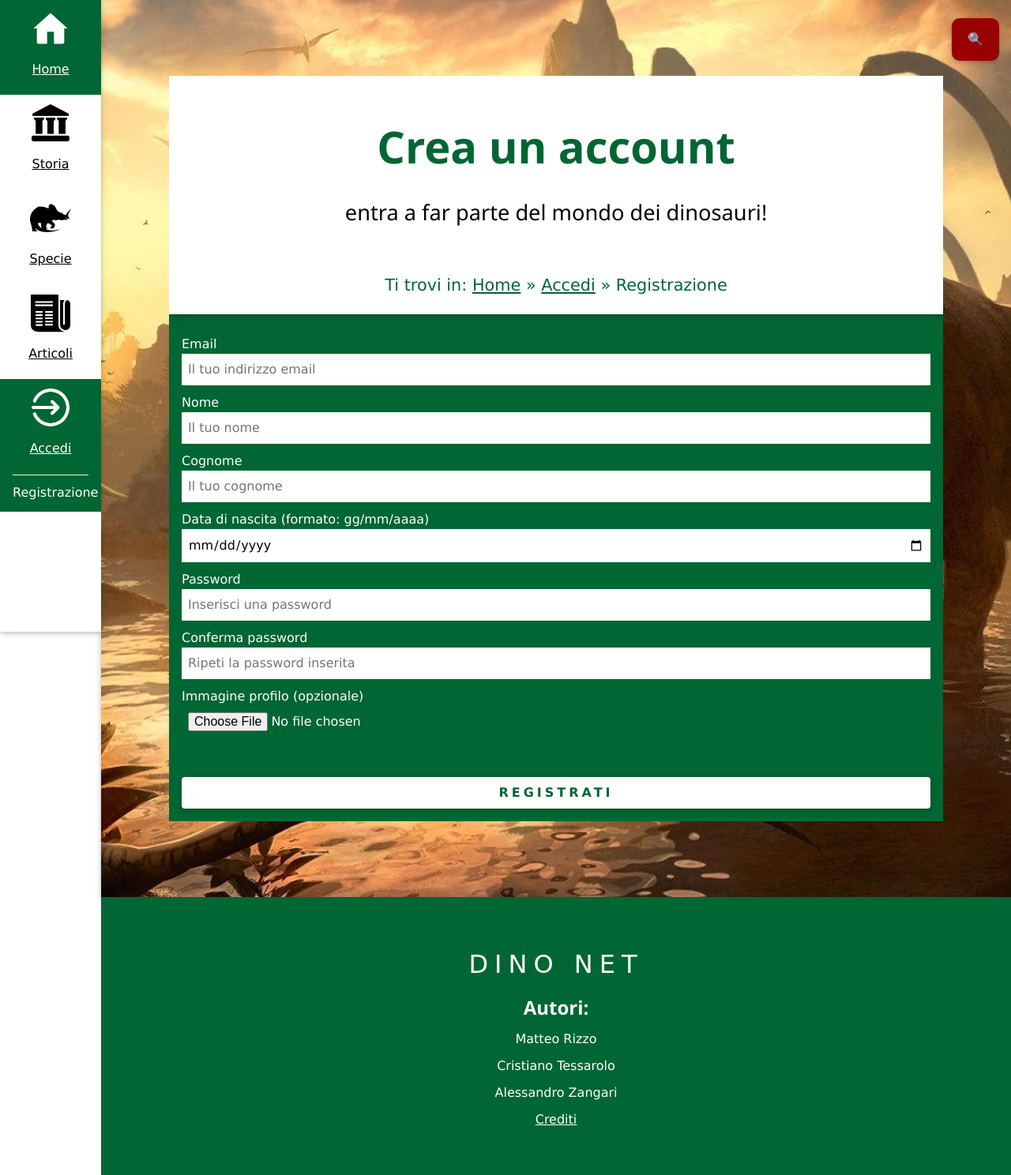
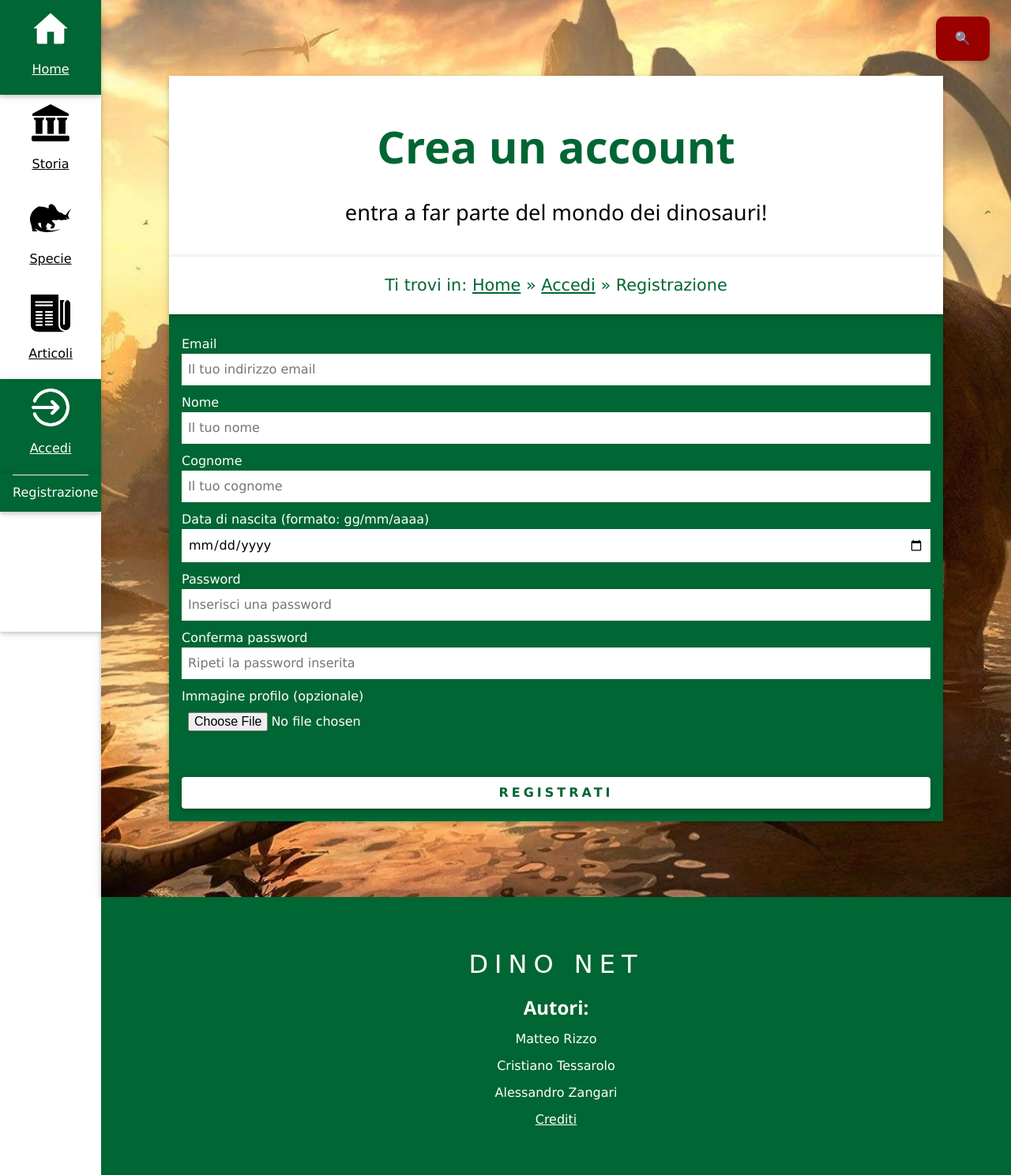
Before and after one commit to ALIENK9/DinoNet, a PHP site: page /register.php in a window 1280 px wide. Shown: the whole page at 79% size. Run offline with PHP 8.4, Linux system fonts and the light colour scheme; some libraries are stand-ins or nearby versions; some web fonts are replaced.

Commit message:
Fix grafici

```diff
--- a/Sito/connect.php
+++ b/Sito/connect.php
@@ -1,9 +1,9 @@
 <?php
 function startConnect() {
-	$connect=new mysqli("http://alessandrozangari.altervista.org","alessandrozangari","","my_alessandrozangari");//DB di Alessandro
+	//$connect=new mysqli("http://alessandrozangari.altervista.org","alessandrozangari","","my_alessandrozangari");//DB di Alessandro
 	//$connect=new mysqli("http://tecweb.altervista.org","tecweb","","my_tecweb");//DB di Cristiano
 	//$connect=new mysqli("127.0.0.1","root","","tecweb");//DB di cristiano
-	//$connect=new mysqli("localhost","root","","my_matteorizzo");//DB di Matteo
+	$connect=new mysqli("localhost","root","","my_matteorizzo");//DB di Matteo
 
 	if($connect->connect_error){
 		echo "Errore di connessione: " . $connect->connect_error;
--- a/Sito/css/index.css
+++ b/Sito/css/index.css
@@ -174,6 +174,7 @@ form p {
 }
 
 .index {
+  text-align: left;
   margin-left: 20%;
 }
 
@@ -755,8 +756,8 @@ a.btn {
 #toTheTop {
   display: block;
   position: fixed;
-  bottom: 20px;
-  right: 30px;
+  bottom: 1.3em;
+  right: 1.7em;
   z-index: 1;
   border: none;
   outline: none;
@@ -841,6 +842,7 @@ a.btn {
 	-ms-transform: scale(1.0);
 	transform: scale(1.0);
 	transition: all .2s ease-in-out;
+	box-shadow: 0 2px 5px 0 rgba(0,0,0,0.16),0 2px 10px 0 rgba(0,0,0,0.12);
 }
 
 .menu-entry:hover > .menu-icon, .menu-entry:active > .menu-icon, .sidebar .active > .menu-icon {
@@ -962,6 +964,8 @@ a.disabled {
   color: black;
   display: block;
   position: fixed;
+  top: 1.3em;
+  right: 1.7em;
   z-index: 2;
   max-width: calc(100% - 110px);
   width: 90%;
@@ -969,7 +973,7 @@ a.disabled {
 }
 
 #searchbar {
-  margin: 3.5%;
+  margin-top: 0.5em;
   position: relative;
   display: inline-block;
   background-color: white;
@@ -1007,10 +1011,7 @@ a.disabled {
 
 
 #mobile-menu-icon, #show-searchbar {
-  margin-top: 2%;
   display: block;
-  margin-right: 15px;
-  padding: 15px 20px;
   border-radius: 10px;
   text-decoration: none;
 }
--- a/Sito/login.php
+++ b/Sito/login.php
@@ -70,14 +70,14 @@
 <!-- Header -->
 <div class="parallax padding-6 form-image">
 
-    <header id="header-form" class="content">
-        <div id="title-card" class="card">
+    <header id="header-form" class="content card">
+        <div id="title-card">
             <h1> Accedi al tuo account </h1>
             <h2>Entra nel mondo dei dinosauri!</h2>
         </div>
     </header>
 
-    <div id="content-form" class="content">
+    <div id="content-form" class="content card">
         <?php include_once('breadcrumb.php') ?>
         <form action="#" method="POST" onsubmit="return validateForm(this)" class="card colored wrap-padding">
             <p>
--- a/Sito/register.php
+++ b/Sito/register.php
@@ -128,14 +128,14 @@
 <!-- Header -->
 <div class="parallax padding-6 form-image">
 
-    <header id="header-form" class="content">
-        <div id="title-card" class="card">
+    <header id="header-form" class="content card">
+        <div id="title-card">
             <h1> Crea un account </h1>
             <h2>entra a far parte del mondo dei dinosauri!</h2>
         </div>
     </header>
 
-    <div id="content-form" class="content">
+    <div id="content-form" class="content card">
         <?php include_once('breadcrumb.php') ?>
 
         <?php
--- a/Sito/search.php
+++ b/Sito/search.php
@@ -71,7 +71,9 @@
             <h1 class="text-colored">Risultati per la ricerca:</h1>
 			<h3> <?php echo $_GET["input"] ?> </h3>
         </div>
-        <a href="#content" class="down-arrow arrow colored btn card bounce"></a>
+		<a href="#content" aria-label="Scorri ai risultati della ricerca" class="down-arrow arrow btn card bounce">
+			<span class="hidden">Scorri ai risultati della ricerca</span>
+		</a>
     </header>
 
     <!-- Dinosauri -->
```
Also changed, not shown: 1 other file.
